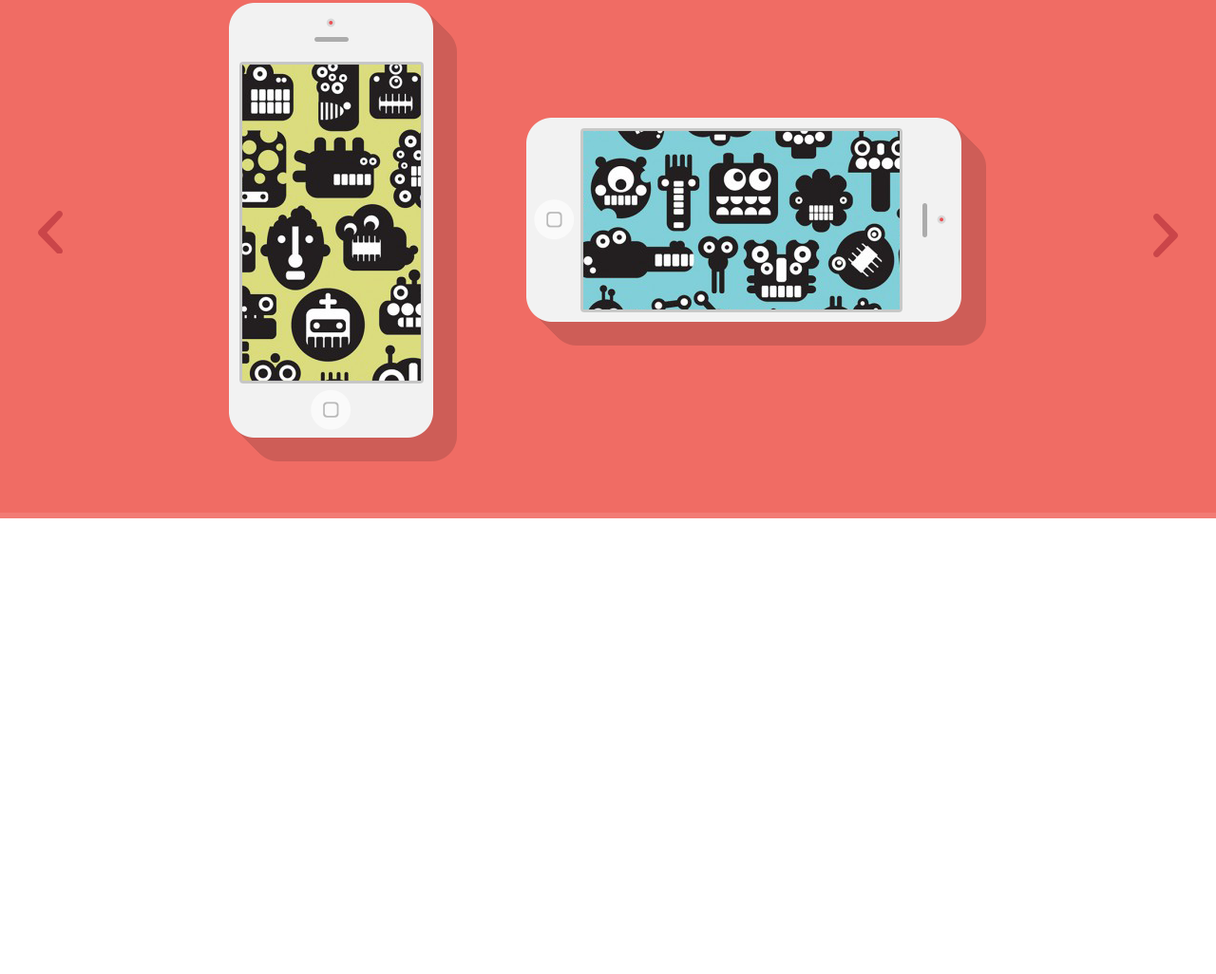
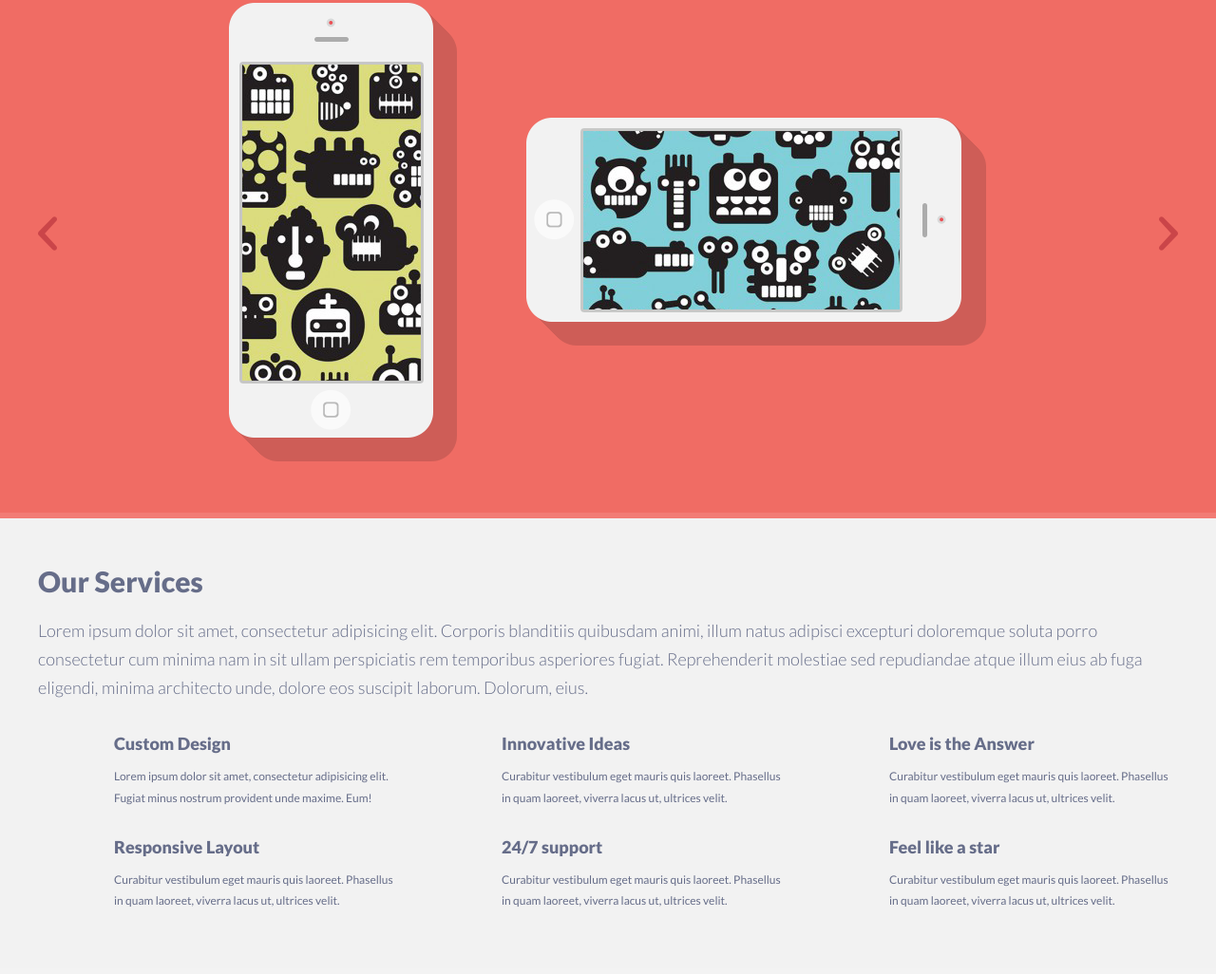
Before and after one commit to fejs-levelup/singolo-coding, a plain HTML site: page index.html in a window 1280 px wide. Shown: the part 149-1175 px from the top of the page at 95% size. Before the commit the page ends 800 px from the top, so only its background shows below. Drawn offline with Linux system fonts and the light colour scheme.

Commit message:
Add bullets

```diff
--- a/css/main.css
+++ b/css/main.css
@@ -15,6 +15,10 @@ nav {
   padding: var(--container-padding);
 
   background: var(--secondary-dark);
+  position: relative;
+}
+
+body > * {
   position: relative;
 }
 
@@ -72,7 +76,6 @@ nav li:hover {
 #carousel {
   background: var(--primary-light);
   height: 600px;
-  position: relative;
   padding: var(--container-padding);
 }
 
@@ -81,8 +84,14 @@ nav li:hover {
   transform-origin: center;
 }
 
+.shev {
+  padding-right: 20px;
+  line-height: 0;
+}
+
 .shev svg {
   fill: var(--primary-dark);
+  width: 20px;
 }
 
 .carousel-container {
@@ -91,3 +100,60 @@ nav li:hover {
   align-items: center;
   height: 100%;
 }
+
+.slide img {
+  width: 100%;
+}
+
+section:not(#contact-form) {
+  color: var(--content-text-color);
+}
+
+#services {
+  padding: 50px 40px;
+  background: var(--content-bg-color);
+}
+
+#services h2 {
+  font-weight: 900;
+  font-size: 30px;
+  line-height: 1.1em;
+  text-transform: capitalize;
+  padding-bottom: 20px;
+}
+
+#services > p {
+  font: 300 18px/30px "lato";
+  margin-bottom: 20px;
+}
+
+.bullets-container {
+  display: flex;
+  flex-wrap: wrap;
+  justify-content: space-between;
+  width: 100%;
+}
+
+.bullet {
+  flex-basis: 30vw;
+  display: flex;
+  margin: 15px 0;
+}
+
+.bullet-icon {
+  min-width: 60px;
+  max-width: 60px;
+  height: 60px;
+  margin-right: 20px;
+  flex-grow: 1;
+}
+
+.bullet-title {
+  font: 900 18px/1 "lato";
+  margin-bottom: 15px;
+}
+
+.bullet-text {
+  font-size: 12px;
+  line-height: 1.9em;
+}
--- a/index.html
+++ b/index.html
@@ -35,5 +35,56 @@
       </div>
     </div>
   </section>
+
+  <section id="services">
+    <h2>Our services</h2>
+
+    <p>Lorem ipsum dolor sit amet, consectetur adipisicing elit. Corporis blanditiis quibusdam animi, illum natus adipisci excepturi doloremque soluta porro consectetur cum minima nam in sit ullam perspiciatis rem temporibus asperiores fugiat. Reprehenderit molestiae sed repudiandae atque illum eius ab fuga eligendi, minima architecto unde, dolore eos suscipit laborum. Dolorum, eius.</p>
+
+    <div class="bullets-container">
+      <div class="bullet">
+        <div class="bullet-icon" data-icon="design"></div>
+        <div class="bullet-description">
+          <h3 class="bullet-title">Custom Design</h3>
+          <p class="bullet-text">Lorem ipsum dolor sit amet, consectetur adipisicing elit. Fugiat minus nostrum provident unde maxime. Eum!</p>
+        </div>
+      </div>
+      <div class="bullet">
+        <div class="bullet-icon" data-icon="ideas"></div>
+        <div class="bullet-description">
+          <h3 class="bullet-title">Innovative Ideas</h3>
+          <p class="bullet-text">Curabitur vestibulum eget mauris quis laoreet. Phasellus in quam laoreet, viverra lacus ut, ultrices velit.</p>
+        </div>
+      </div>
+      <div class="bullet">
+        <div class="bullet-icon" data-icon="love"></div>
+        <div class="bullet-description">
+          <h3 class="bullet-title">Love is the Answer</h3>
+          <p class="bullet-text">Curabitur vestibulum eget mauris quis laoreet. Phasellus in quam laoreet, viverra lacus ut, ultrices velit.</p>
+        </div>
+      </div>
+      <div class="bullet">
+        <div class="bullet-icon" data-icon="layout"></div>
+        <div class="bullet-description">
+          <h3 class="bullet-title">Responsive Layout</h3>
+          <p class="bullet-text">Curabitur vestibulum eget mauris quis laoreet. Phasellus in quam laoreet, viverra lacus ut, ultrices velit.</p>
+        </div>
+      </div>
+      <div class="bullet">
+        <div class="bullet-icon" data-icon="support"></div>
+        <div class="bullet-description">
+          <h3 class="bullet-title">24/7 support</h3>
+          <p class="bullet-text">Curabitur vestibulum eget mauris quis laoreet. Phasellus in quam laoreet, viverra lacus ut, ultrices velit.</p>
+        </div>
+      </div>
+      <div class="bullet">
+        <div class="bullet-icon" data-icon="star"></div>
+        <div class="bullet-description">
+          <h3 class="bullet-title">Feel like a star</h3>
+          <p class="bullet-text">Curabitur vestibulum eget mauris quis laoreet. Phasellus in quam laoreet, viverra lacus ut, ultrices velit.</p>
+        </div>
+      </div>
+    </div>
+  </section>
 </body>
 </html>
```
